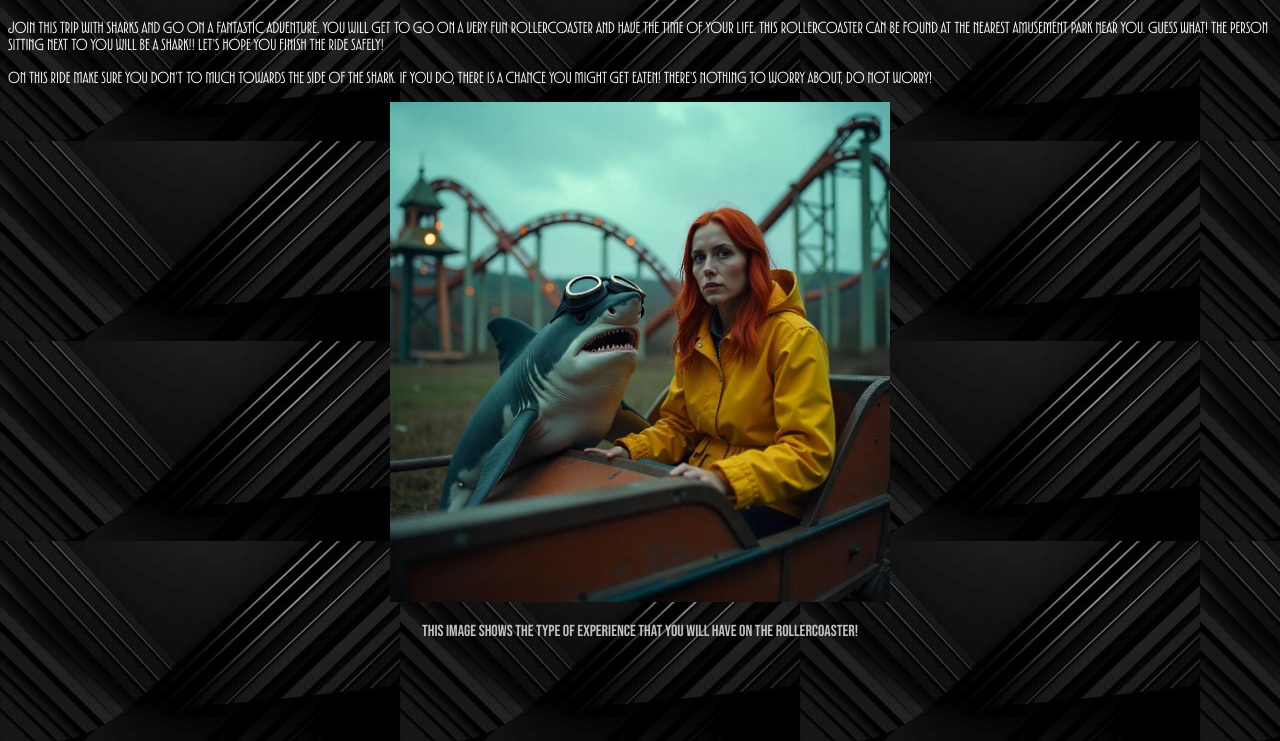
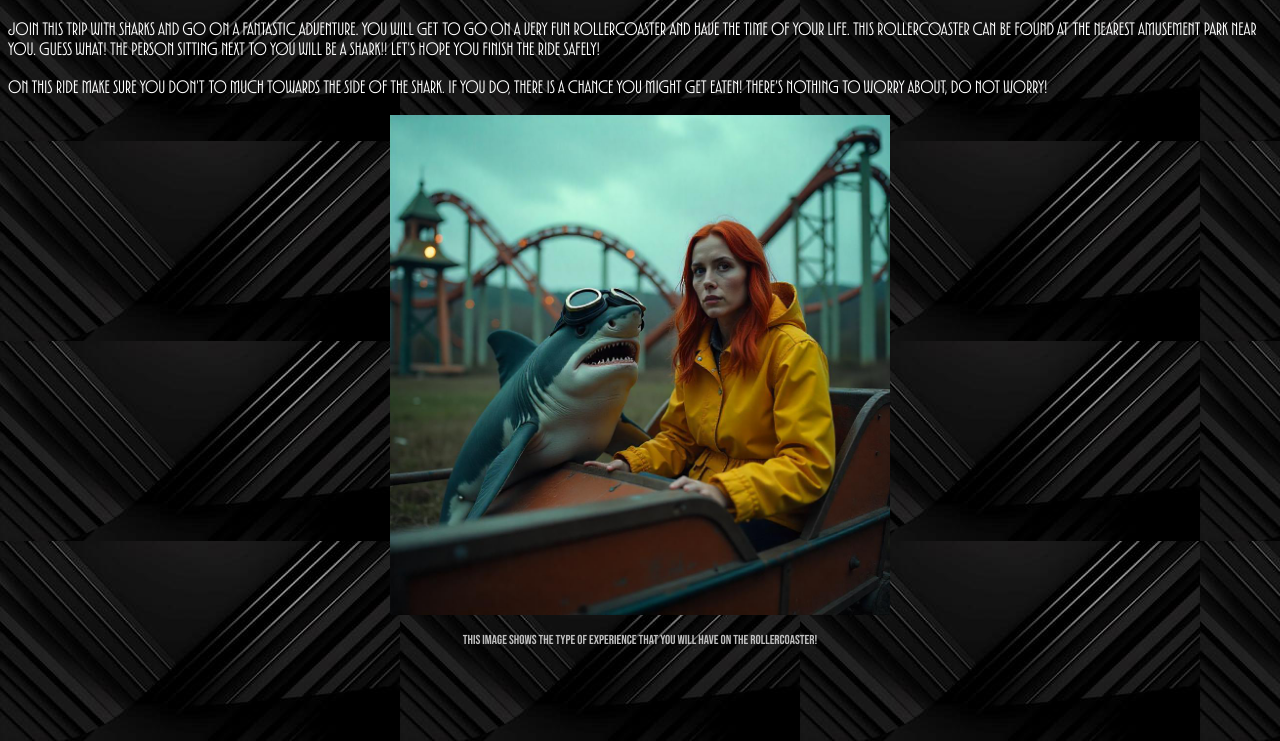
Before and after one commit to Nysa-Patel/Mix-and-Match, a plain HTML site: page index.html in a window 1280 px wide. Shown: the part 59-800 px from the top of the page. Drawn offline with Linux system fonts and the light colour scheme.

Commit message:
Update style.css

```diff
--- a/style.css
+++ b/style.css
@@ -20,13 +20,16 @@ h1{
     color: #ffffff;
   font-family: "Open Sans";
   font-family: sleekfont;
+  font-size: large;
 }
 .part2{
     color: #ffffff;
   font-family: "Open Sans";
       font-family: sleekfont;
+      font-size: large;
 }
 .caption{
     color: silver;
     font-family: captionfont;
+    font-size: small;
 }
```
